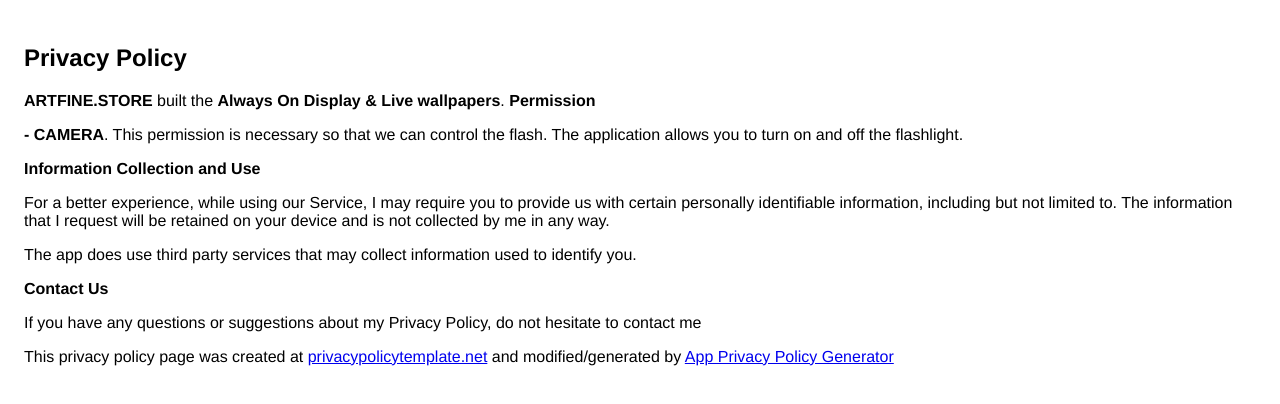
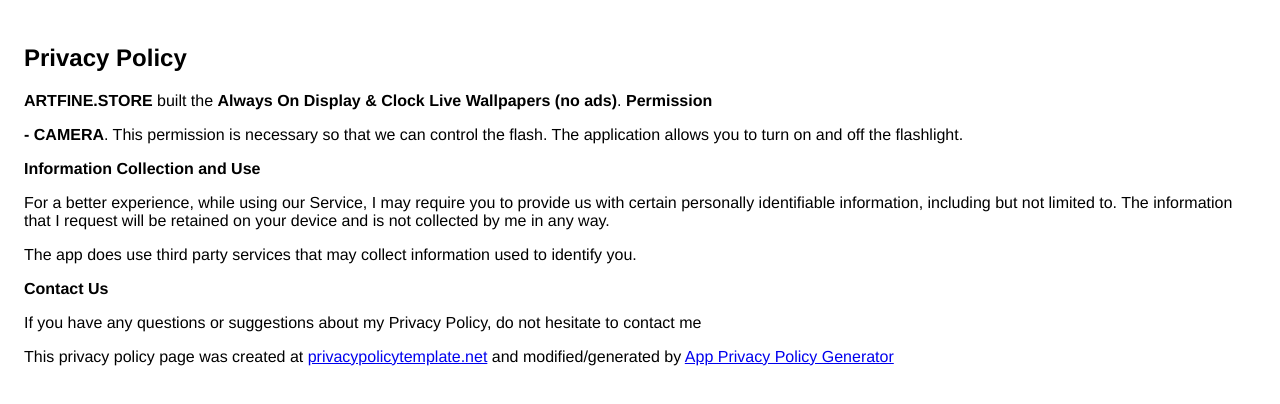
Before and after one commit to artfine/always_on_no_ads, a plain HTML site: page index.html in a window 1280 px wide. Drawn offline with Linux system fonts and the light colour scheme.

Commit message:
Update index.html

```diff
--- a/index.html
+++ b/index.html
@@ -1,5 +1,5 @@
 <!DOCTYPE html><html> <head> <meta charset="utf-8"> <meta name="viewport" content="width=device-width">
-  <title>Privacy Policy</title> <style>body{font-family: "Helvetica Neue", Helvetica, Arial, sans-serif; padding:1em;}</style></head> <body><h2>Privacy Policy</h2> <p> <b>ARTFINE.STORE</b> built the <b>Always On Display &amp; Live wallpapers</b>.
+  <title>Privacy Policy</title> <style>body{font-family: "Helvetica Neue", Helvetica, Arial, sans-serif; padding:1em;}</style></head> <body><h2>Privacy Policy</h2> <p> <b>ARTFINE.STORE</b> built the <b>Always On Display  &amp; Clock Live Wallpapers (no ads)</b>.
 
                   <strong>Permission</strong>
                   </p>
```
